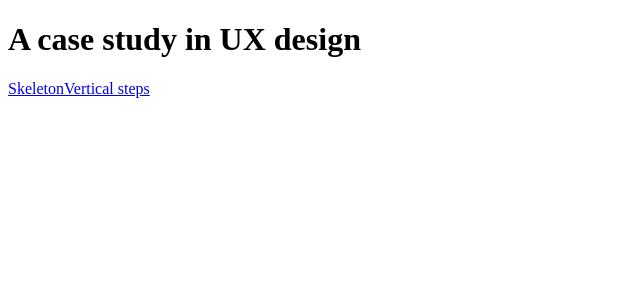
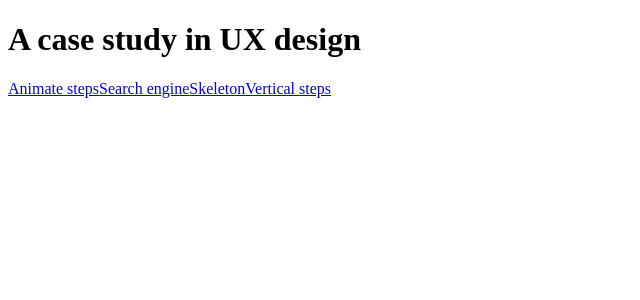
Before and after one commit to MauricioLudwig/a-case-study-in-ux-design, a React (Create React App) app: page / in a window 1280 px wide. Shown: the top 300 px of the page, without its empty margins (0-640 px from the left). Built offline with nearby package versions, Linux system fonts and the light colour scheme.

Commit message:
fix routing + add additional projects

```diff
--- /dev/null
+++ b/src/components/Card.tsx
@@ -0,0 +1 @@
+export const Card: React.FC = () => <div>Card</div>;
--- /dev/null
+++ b/src/pages/animate-steps/index.tsx
@@ -0,0 +1,7 @@
+export const AnimateSteps = () => {
+  return (
+    <div>
+      <p>Animate steps</p>
+    </div>
+  );
+};
--- a/src/pages/home/index.tsx
+++ b/src/pages/home/index.tsx
@@ -9,7 +9,7 @@ export const Home = () => (
     <h1>A case study in UX design</h1>
     <Grid>
       {components.map(({ name, path }) => (
-        <Link key={path} to={path}>
+        <Link key={path} to={`/${path}`}>
           {name}
         </Link>
       ))}
--- a/src/pages/index.tsx
+++ b/src/pages/index.tsx
@@ -1,6 +1,8 @@
 import { Home } from "../pages/home";
 import { Skeleton } from "../pages/skeleton";
 import { VerticalSteps } from "../pages/vertical-steps";
+import { SearchEngine } from "../pages/search-engine";
+import { AnimateSteps } from "../pages/animate-steps";
 
 type TComponent = {
   name: string;
@@ -17,6 +19,14 @@ const components: Array<TComponent> = [
     name: "Vertical steps",
     component: VerticalSteps,
   },
+  {
+    name: "Search engine",
+    component: SearchEngine,
+  },
+  {
+    name: "Animate steps",
+    component: AnimateSteps,
+  },
 ]
   .map(({ name, component }) => ({
     name: name,
--- /dev/null
+++ b/src/pages/search-engine/index.tsx
@@ -0,0 +1,7 @@
+export const SearchEngine = () => {
+  return (
+    <div>
+      <p>Search engine</p>
+    </div>
+  );
+};
--- a/src/router/index.tsx
+++ b/src/router/index.tsx
@@ -13,10 +13,16 @@ export const AppRouter: React.FC = () => (
   <Router>
     <Switch>
       <Route path="/" component={Home} exact />
-      {components.map(({ name, path, component }) => (
-        <Page key={path} title={name}>
-          <Route path={path} component={component} />
-        </Page>
+      {components.map(({ name, path, component: Component }) => (
+        <Route
+          key={path}
+          path={`/${path}`}
+          component={(props: any) => (
+            <Page title={name}>
+              <Component {...props} />
+            </Page>
+          )}
+        />
       ))}
       <Redirect to="/" />
     </Switch>
```
Also changed, not shown: 1 other file (tests, documents, lock files or other folders).
